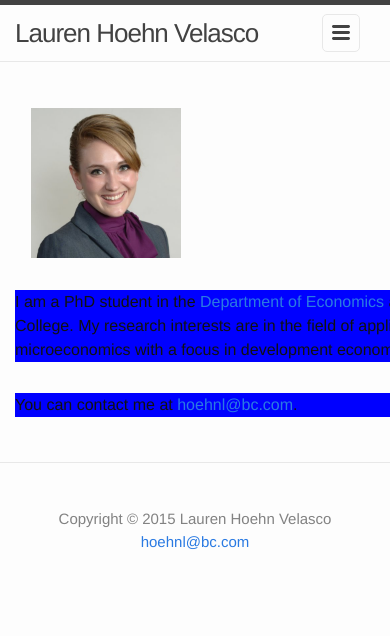
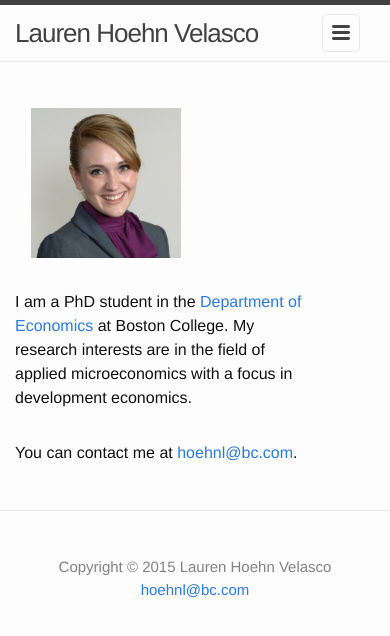
Before and after one commit to germsvel/lhv, a Jekyll site: the page built from index.html, in a window 390 px wide. Shown: the top 636 px of the page. Built offline with Jekyll 4.4.1, drawn with Linux system fonts in a browser that asks for light colours.

Commit message:
remove background coloring from tablet and phone styles

```diff
--- a/_sass/_layout.scss
+++ b/_sass/_layout.scss
@@ -260,12 +260,11 @@
 
 @include media-query($on-laptop) {
   .about-text {
-    background-color: red;
+    width: 300px;
   }
 }
 
 @include media-query($on-palm) {
   .about-text {
-    background-color: blue;
   }
 }
```
